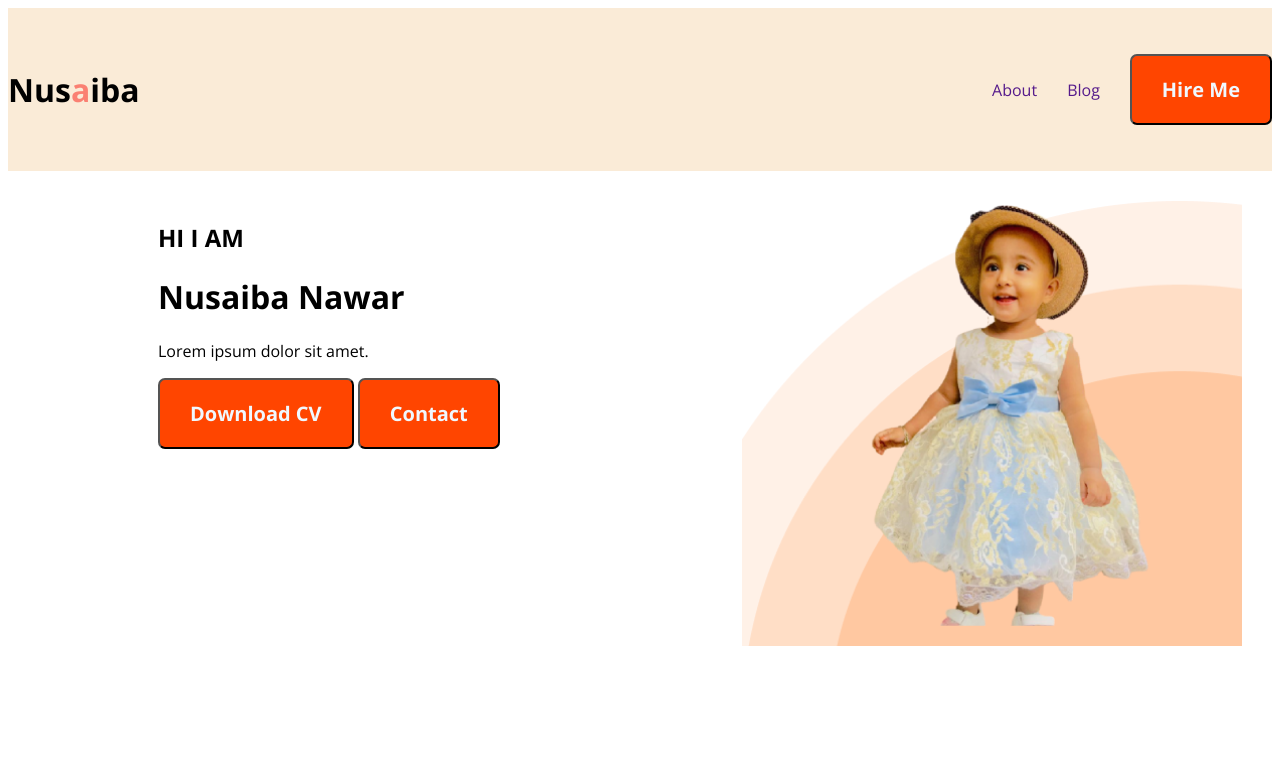
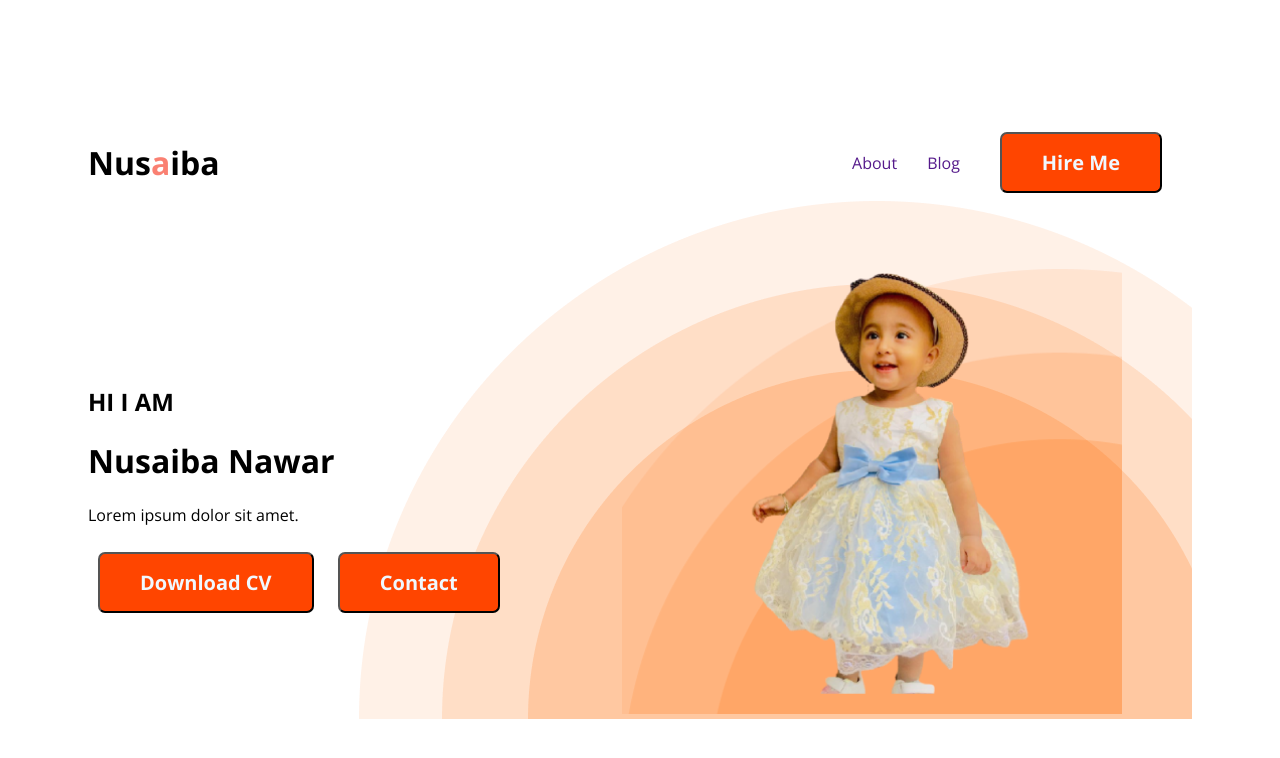
Before and after one commit to AbuHasnth/Webdeveloperportfolio, a plain HTML site: page index.html in a window 1280 px wide. Drawn offline with nearby package versions, Linux system fonts and the light colour scheme.

Commit message:
margin on header adjusted

```diff
--- a/index.html
+++ b/index.html
@@ -12,7 +12,7 @@
       </style>
 </head>
 <body>
-    <header>
+    <header class="header">
         <div class="navbar">
             <h1>Nus<span class="text-primary">a</span>iba</h1>
         <nav>
--- a/styles/portfoli.css
+++ b/styles/portfoli.css
@@ -8,8 +8,15 @@
     display: flex;
     justify-content: space-between;
     align-items: center;
+
+    padding: 26px 20px 20px 0px;
+}
+.header{
     background-color: antiquewhite;
-    padding: 30px 0px;
+    background: url(../images/header_bg.png);
+    background-repeat: no-repeat;
+    background-position: bottom right;
+    margin: 80px;
 }
 
 li {
@@ -27,11 +34,13 @@ nav>ul{
 
 .button-primary{
     background-color: orangered;
-    padding: 20px 30px;
+    padding: 15px 40px 15px 40px;
     border-radius: 7px;
     color: aliceblue;
     font-size: 20px;
     font-weight: 700;
+    margin: 10px;
+
 }
 
 nav a{
@@ -45,10 +54,13 @@ nav a{
 .banner-section{
     display: flex;
     justify-content: space-between;
-    padding: 30px 30px 30px 150px;
+    padding: 30px 30px 0px 0px;
+    align-items: center;
+
 }
 
 .profile-image{
     width: 500px;
+    margin-right: 40px;
 
 }
```
